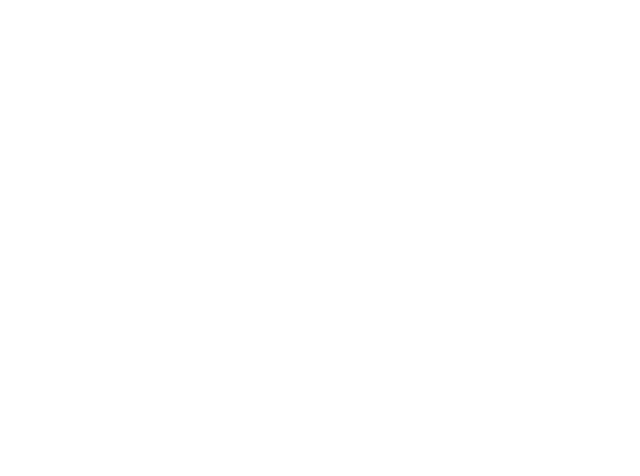
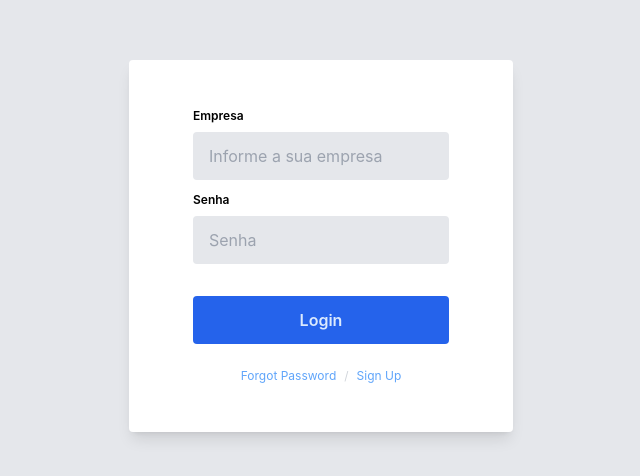
Before and after one commit to HugoSouza10/amigodebancada, a React (Create React App) app in the folder front-end/: page /Login in a window 1280 px wide. Before the commit this address had no page. Shown: the part 154-630 px from the top of the page, without its empty margins (319-959 px from the left). Built offline with nearby package versions, Linux system fonts and the light colour scheme.

Commit message:
Criando tela de login

```diff
--- /dev/null
+++ b/front-end/src/Pages/Cadastro.tsx
@@ -0,0 +1,7 @@
+export const Cadastro = () => {
+    return (
+        <div>
+            Cadastro
+        </div>
+    )
+}
--- a/front-end/src/Pages/Login.tsx
+++ b/front-end/src/Pages/Login.tsx
@@ -1,7 +1,22 @@
 export const Login = () => {
     return (
-        <div>
-            Login
+       <>
+        <div className="container flex justify-center items-center mx-auto bg-gray-200 w-full max-w-full h-screen">
+            <form className="flex flex-col w-96 justify-center items-center  bg-white rounded shadow-lg p-12">
+                <label className="font-semibold self-start px-4 text-xs">Empresa</label>
+                <input className="h-12 px-4 w-64 bg-gray-200 mt-2 rounded focus:outline-none focus:ring-2" placeholder="Informe a sua empresa" type="text"></input>
+                <label className="font-semibold text-xs mt-3 self-start px-4">Senha</label>
+                <input className="flex items-center h-12 px-4 w-64 bg-gray-200 mt-2 rounded focus:outline-none focus:ring-2" type="password" placeholder="Senha"></input>
+                <button className=" h-12  w-64 bg-blue-600 mt-8 rounded font-semibold text-blue-100 hover:bg-blue-700">Login</button>
+
+                <div className="flex mt-6 justify-center text-xs">
+                    <a className="text-blue-400 hover:text-blue-500" href="#">Forgot Password</a>
+                    <span className="mx-2 text-gray-300">/</span>
+                    <a className="text-blue-400 hover:text-blue-500" href="#">Sign Up</a>
+		        </div>
+            </form>
         </div>
+
+       </>
     )
 }
--- a/front-end/src/Router/index.tsx
+++ b/front-end/src/Router/index.tsx
@@ -2,12 +2,17 @@
 import {Route, Routes} from 'react-router-dom';
 
 import {Home} from '../Pages/Home';
+import {Login} from '../Pages/Login';
+import {Cadastro} from '../Pages/Cadastro';
 
 
 export const Router = () => {
     return(
         <Routes>
             <Route path="/" element={<Home/>}/>
+            <Route path="/Login" element={<Login/>}/>
+            <Route path="/Cadastro" element={<Cadastro/>}/>
+
         </Routes>
     )
  }
```
Also changed, not shown: front-end/src/Pages/Cadastrar.jsx (deleted).
